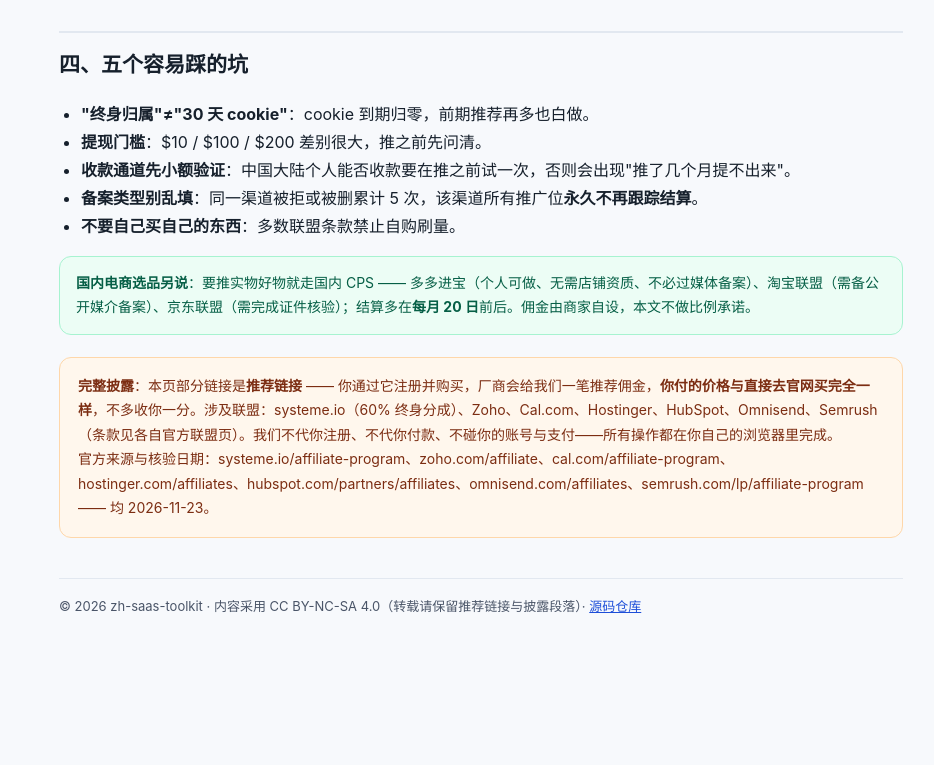
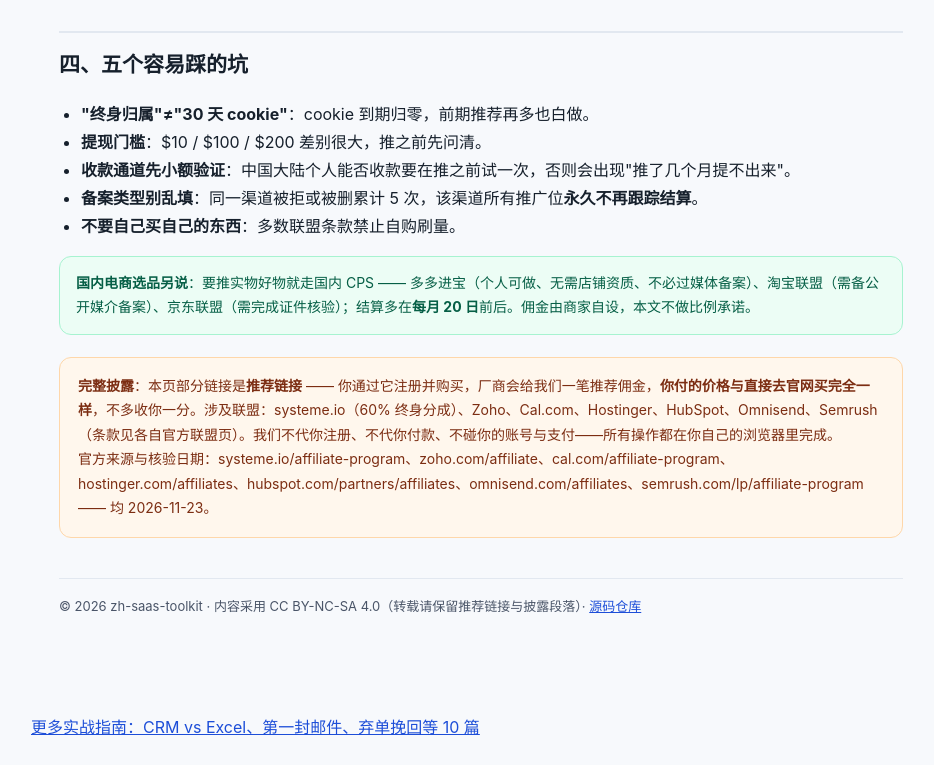
Before and after one commit to feng20100326/zh-saas-toolkit, a plain HTML site: page docs/index.html in a window 1280 px wide. Shown: the part 1860-2625 px from the top of the page, without its empty margins (159-1093 px from the left). Before the commit the page ends 2549 px from the top, so only its background shows below. Drawn offline with Linux system fonts and the light colour scheme.

Commit message:
site: link to posts section

```diff
--- a/docs/index.html
+++ b/docs/index.html
@@ -107,5 +107,6 @@
     © 2026 zh-saas-toolkit · 内容采用 CC BY-NC-SA 4.0（转载请保留推荐链接与披露段落）· <a href="https://github.com/feng20100326/zh-saas-toolkit" rel="noopener">源码仓库</a>
   </footer>
 </div>
+<p style="max-width:900px;margin:1.5rem auto"><a href="posts/crm-or-excel.html">更多实战指南：CRM vs Excel、第一封邮件、弃单挽回等 10 篇</a></p>
 </body>
 </html>
```
